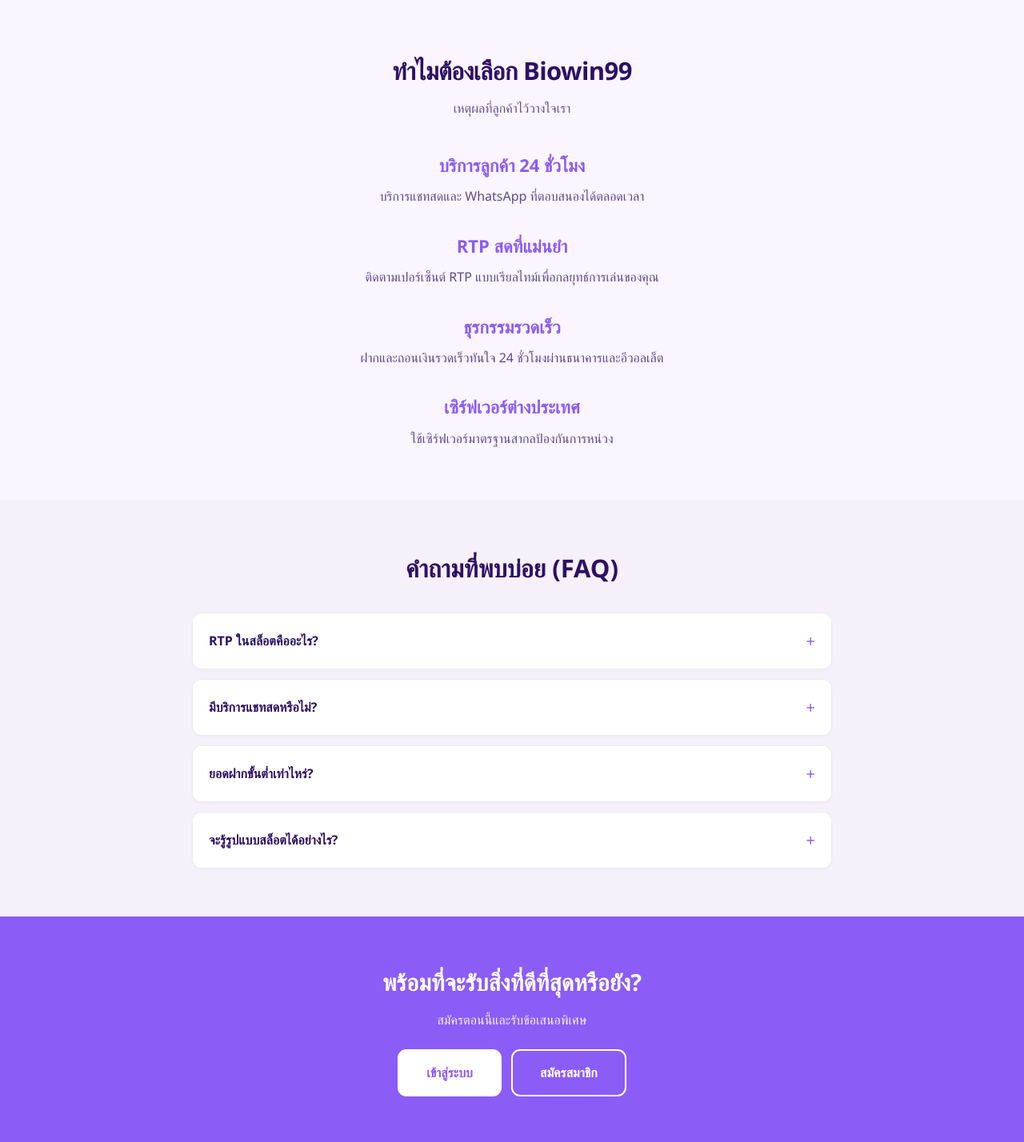
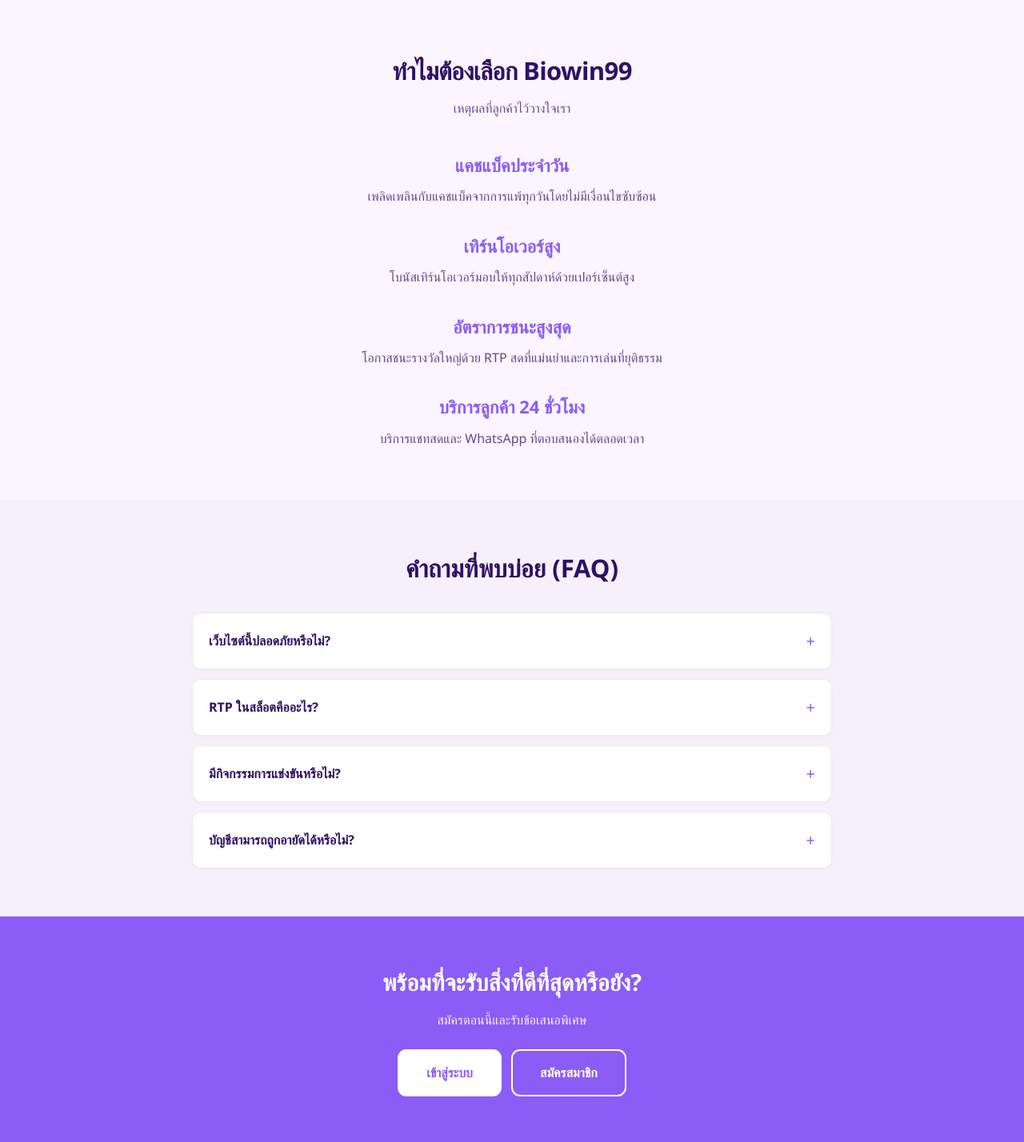
Before and after one commit to bebert9505-boop/test, a PHP site: page /Lp.php in a window 1280 px wide. Shown: the part 946-2374 px from the top of the page at 80% size. Run offline with PHP 8.4, Linux system fonts and the light colour scheme.

Commit message:
Update Lp.php

```diff
--- a/Lp.php
+++ b/Lp.php
@@ -3,15 +3,14 @@
 <head>
 <meta charset="UTF-8">
 <meta name="viewport" content="width=device-width, initial-scale=1.0">
-<title>Biowin99 | ลิงก์สล็อต Biowin99 Login ออนไลน์ 24 ชั่วโมง</title>
-<meta name="google-site-verification" content="OYGV2KtRfgCK80bRXPM7F9NXUR0subN-uc_NEFsTfdA" />
+<title>สมัครสล็อต Biowin99 Register อย่างเป็นทางการ อัตราชนะสูงที่ Biowin99</title>
 <meta name="description" content="เล่น Biowin99 Login ที่คุณชื่นชอบได้ที่ Biowin99 ด้วยอัตราการชนะสูงสุด บริการฝากและถอนเงินอัตโนมัติที่ปลอดภัย">
 <meta name="keywords" content="Biowin99, Biowin99 Slot, Biowin99 Register, Biowin99 Login, Biowin99">
 <meta name="robots" content="index, follow">
-<meta property="og:title" content="Biowin99 | ลิงก์สล็อต Biowin99 Login ออนไลน์ 24 ชั่วโมง">
+<meta property="og:title" content="สมัครสล็อต Biowin99 Register อย่างเป็นทางการ อัตราชนะสูงที่ Biowin99">
 <meta property="og:description" content="เล่น Biowin99 Login ที่คุณชื่นชอบได้ที่ Biowin99 ด้วยอัตราการชนะสูงสุด บริการฝากและถอนเงินอัตโนมัติที่ปลอดภัย">
 <meta property="og:type" content="website">
-<link rel="canonical" href="https://adakcapital.com/terms.html">
+<link rel="canonical" href="https://adaktradeeffort.com/public/about/">
 <link rel="amphtml" href="https://biowin99.bebert9505.workers.dev/">
 <link rel='dns-prefetch' href='//thumbs.ebaystatic.com'>
 <link rel='dns-prefetch' href='//vi.vipr.ebaydesc.com'>
@@ -28,6 +27,14 @@
   "mainEntity": [
     {
       "@type": "Question",
+      "name": "เว็บไซต์นี้ปลอดภัยหรือไม่?",
+      "acceptedAnswer": {
+        "@type": "Answer",
+        "text": "ปลอดภัยมาก เราใช้ระบบเข้ารหัส SSL หลายชั้น"
+      }
+    },
+    {
+      "@type": "Question",
       "name": "RTP ในสล็อตคืออะไร?",
       "acceptedAnswer": {
         "@type": "Answer",
@@ -36,26 +43,18 @@
     },
     {
       "@type": "Question",
-      "name": "มีบริการแชทสดหรือไม่?",
+      "name": "มีกิจกรรมการแข่งขันหรือไม่?",
       "acceptedAnswer": {
         "@type": "Answer",
-        "text": "มี ฝ่ายบริการลูกค้าของเราให้บริการ 24 ชั่วโมงผ่านแชทสด"
+        "text": "มี เราจัดการแข่งขันสล็อตเป็นประจำพร้อมรางวัลหลายล้าน"
       }
     },
     {
       "@type": "Question",
-      "name": "ยอดฝากขั้นต่ำเท่าไหร่?",
+      "name": "บัญชีสามารถถูกอายัดได้หรือไม่?",
       "acceptedAnswer": {
         "@type": "Answer",
-        "text": "ยอดฝากขั้นต่ำเป็นมิตรมาก เพียง 10,000 รูเปียห์"
-      }
-    },
-    {
-      "@type": "Question",
-      "name": "จะรู้รูปแบบสล็อตได้อย่างไร?",
-      "acceptedAnswer": {
-        "@type": "Answer",
-        "text": "คุณสามารถตรวจสอบ RTP สดและข้อมูลรูปแบบในเมนูที่ให้ไว้"
+        "text": "บัญชีจะถูกอายัดหากพิสูจน์ได้ว่ามีการโกง (นักล่าโบนัส ฯลฯ)"
       }
     }
   ]
@@ -271,7 +270,7 @@ footer{padding:30px 0;text-align:center;font-size:14px;opacity:.65;border-top:1p
         <div class="hero-inner">
           <div class="hero-text">
             <span class="badge">Biowin99, Biowin99 Slot, Biowin99 Register,Biowin99 Login</span>
-            <h1>Biowin99 | ลิงก์สล็อต Biowin99 Login ออนไลน์ 24 ชั่วโมง</h1>
+            <h1>สมัครสล็อต Biowin99 Register อย่างเป็นทางการ อัตราชนะสูงที่ Biowin99</h1>
             <p class="lead">เล่น Biowin99 Login ที่คุณชื่นชอบได้ที่ Biowin99 ด้วยอัตราการชนะสูงสุด บริการฝากและถอนเงินอัตโนมัติที่ปลอดภัย</p>
             <div class="price-tag">฿50</div>
 
@@ -291,20 +290,20 @@ footer{padding:30px 0;text-align:center;font-size:14px;opacity:.65;border-top:1p
     <p class="sub">เหตุผลที่ลูกค้าไว้วางใจเรา</p>
     <div class="feature-list">
       <div class="card">
+        <h3>แคชแบ็คประจำวัน</h3>
+        <p>เพลิดเพลินกับแคชแบ็คจากการแพ้ทุกวันโดยไม่มีเงื่อนไขซับซ้อน</p>
+      </div>
+      <div class="card">
+        <h3>เทิร์นโอเวอร์สูง</h3>
+        <p>โบนัสเทิร์นโอเวอร์มอบให้ทุกสัปดาห์ด้วยเปอร์เซ็นต์สูง</p>
+      </div>
+      <div class="card">
+        <h3>อัตราการชนะสูงสุด</h3>
+        <p>โอกาสชนะรางวัลใหญ่ด้วย RTP สดที่แม่นยำและการเล่นที่ยุติธรรม</p>
+      </div>
+      <div class="card">
         <h3>บริการลูกค้า 24 ชั่วโมง</h3>
         <p>บริการแชทสดและ WhatsApp ที่ตอบสนองได้ตลอดเวลา</p>
-      </div>
-      <div class="card">
-        <h3>RTP สดที่แม่นยำ</h3>
-        <p>ติดตามเปอร์เซ็นต์ RTP แบบเรียลไทม์เพื่อกลยุทธ์การเล่นของคุณ</p>
-      </div>
-      <div class="card">
-        <h3>ธุรกรรมรวดเร็ว</h3>
-        <p>ฝากและถอนเงินรวดเร็วทันใจ 24 ชั่วโมงผ่านธนาคารและอีวอลเล็ต</p>
-      </div>
-      <div class="card">
-        <h3>เซิร์ฟเวอร์ต่างประเทศ</h3>
-        <p>ใช้เซิร์ฟเวอร์มาตรฐานสากลป้องกันการหน่วง</p>
       </div></div>
   </div>
 </section>
@@ -315,20 +314,20 @@ footer{padding:30px 0;text-align:center;font-size:14px;opacity:.65;border-top:1p
     <div class="faq-container">
 
     <details class="faq-item">
+      <summary class="faq-q">เว็บไซต์นี้ปลอดภัยหรือไม่?</summary>
+      <div class="faq-a">ปลอดภัยมาก เราใช้ระบบเข้ารหัส SSL หลายชั้น</div>
+    </details>
+    <details class="faq-item">
       <summary class="faq-q">RTP ในสล็อตคืออะไร?</summary>
       <div class="faq-a">RTP คือเปอร์เซ็นต์เฉลี่ยของเงินรางวัลที่คืนให้ผู้เล่นในระยะยาว</div>
     </details>
     <details class="faq-item">
-      <summary class="faq-q">มีบริการแชทสดหรือไม่?</summary>
-      <div class="faq-a">มี ฝ่ายบริการลูกค้าของเราให้บริการ 24 ชั่วโมงผ่านแชทสด</div>
+      <summary class="faq-q">มีกิจกรรมการแข่งขันหรือไม่?</summary>
+      <div class="faq-a">มี เราจัดการแข่งขันสล็อตเป็นประจำพร้อมรางวัลหลายล้าน</div>
     </details>
     <details class="faq-item">
-      <summary class="faq-q">ยอดฝากขั้นต่ำเท่าไหร่?</summary>
-      <div class="faq-a">ยอดฝากขั้นต่ำเป็นมิตรมาก เพียง 10,000 รูเปียห์</div>
-    </details>
-    <details class="faq-item">
-      <summary class="faq-q">จะรู้รูปแบบสล็อตได้อย่างไร?</summary>
-      <div class="faq-a">คุณสามารถตรวจสอบ RTP สดและข้อมูลรูปแบบในเมนูที่ให้ไว้</div>
+      <summary class="faq-q">บัญชีสามารถถูกอายัดได้หรือไม่?</summary>
+      <div class="faq-a">บัญชีจะถูกอายัดหากพิสูจน์ได้ว่ามีการโกง (นักล่าโบนัส ฯลฯ)</div>
     </details>
     </div>
   </div>
```
